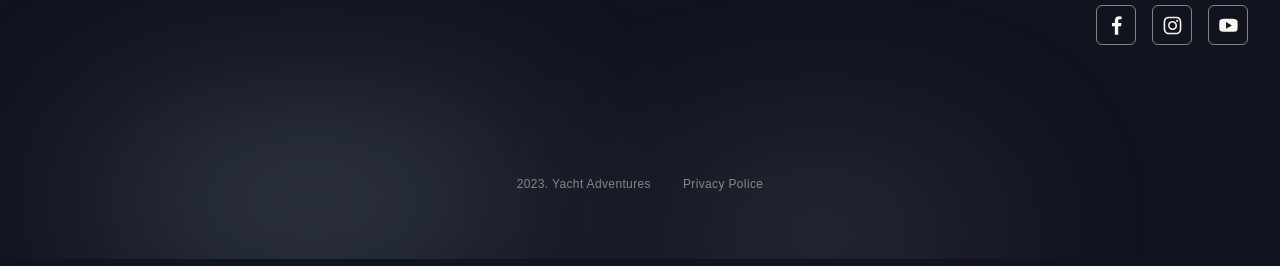
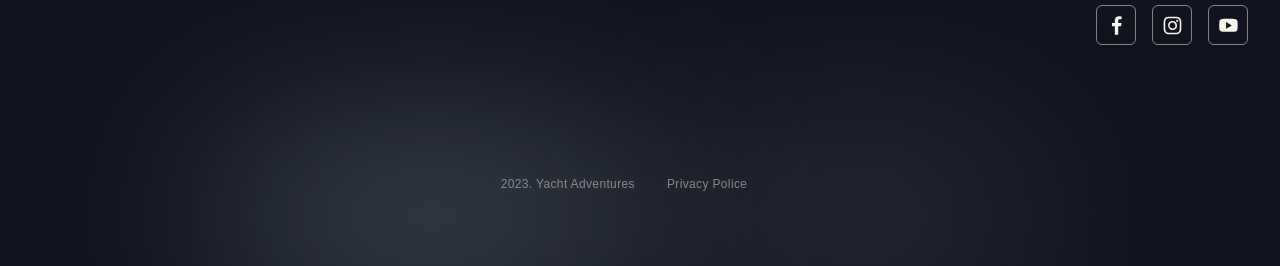
Before and after one commit to VickyUA/Project_Team_12, a website built with Vite: page src/index.html in a window 1280 px wide. Shown: the part 5605-5871 px from the top of the page. Built offline with nearby package versions, Linux system fonts and the light colour scheme; files whose address does not match are found by name.

Commit message:
footer update

```diff
--- a/src/css/footer.css
+++ b/src/css/footer.css
@@ -152,8 +152,11 @@ margin-bottom: 16px;
 
 .footer-icons-social {
 fill: var(--white-title-color);
+transition-duration: 250ms;
+transition-timing-function: cubic-bezier(0.4,0,0.2,1);
+transition-property: fill;
+}
 
-}
 @media only screen and (min-width: 768px) {
   .footer-icons-social {
 width: 19px;
@@ -169,6 +172,9 @@ height: 19px;
   display: flex;
   justify-content: center;
   align-items: center;
+  transition-duration: 250ms;
+  transition-timing-function: cubic-bezier(0.4,0,0.2,1);
+  transition-property: border;
 }
 @media only screen and (min-width: 768px) {
   .footer-icon-link {
@@ -178,53 +184,77 @@ height: 19px;
 }
 .footer-icon-link:hover .footer-icons-social,
 .footer-icon-link:focus .footer-icons-social {
-  fill: #A1B5BA;
+  fill:#BEC7C2;
 }
 .footer-icon-link:hover,
 .footer-icon-link:focus {
-  border: 1px solid #A1B5BA;
+  border: 1px solid #BEC7C2;
 }
-.footer-gradient {
+
+/* .iсon-gradient {
+  fill: transparent;
+} */
+.footer-container::after {
+  content: '';
+  position: absolute;
+  width: 420px;
+  height: 100px;
+  transform: rotate(-0.089deg);
   border-radius: 420px;
   opacity: 0.6000000238418579;
-  background:#D9D9D9;
+  background: #93ABAE;
   filter: blur(100px);
-  width: 420px;
-  height: 100px;
+  top:259px ;
+  left: 25px;
+
+  }
+  .footer-container::before {
+    display: none;
+  }
+@media only screen and (min-width: 768px) {
+  .footer-container::after {
+    content: '';
     position: absolute;
-  top: 350px;
-  right: -50px;
-}
-
-@media only screen and (min-width: 768px) {
-  .footer-gradient {
-  border-radius: 419px;
-  background:#93ABAE;
     width: 419px;
     height: 100px;
-  right: 100px;
-  top: 250px;
-  }
+    transform: rotate(-0.089deg);
+    border-radius: 419px;
+    opacity: 0.6000000238418579;
+    background: #93ABAE;
+    filter: blur(100px);
+    top: 264px ;
+    left: 220px;
 
     }
+}
 @media only screen and (min-width: 1280px) {
-  .footer-gradient {
+.footer-container::after {
+content: '';
+position: absolute;
+width: 415px;
+height: 100px;
+transform: rotate(-0.089deg);
 border-radius: 415px;
-  background:#93ABAE;
-  width: 415px;
-  height: 80px;
-  top: 250px;
-  right: 760px;
+opacity: 0.6000000238418579;
+background: #93ABAE;
+filter: blur(100px);
+top:257px ;
+left: 225px;
+
     }
-  .footer-gradient-second {
+.footer-container::before {
+content: '';
+position: absolute;
+width: 317px;
+height: 50px;
+transform: rotate(-0.089deg);
 border-radius: 317px;
 opacity: 0.6000000238418579;
 background:#A6A9B2;
 filter: blur(100px);
-  width: 317px;
-  height: 50px;
-  position: absolute;
-  top: 300px;
-  right: 300px;
+top:281px ;
+left: 700px;
+display: block;
+
       }
 }
--- a/src/partials/footer.html
+++ b/src/partials/footer.html
@@ -1,7 +1,7 @@
 <footer class="footer-section">
   <div class="footer-container container">
     <div class="footer-logo-container">
-      <a href="" class="footer-logo-text link">
+      <a href="../index.html" class="footer-logo-text link">
         <img
           class="footer-icon-img-logo"
           src="./icon/yacht_header.svg"
@@ -56,8 +56,8 @@
     <ul class="footer-text-police-item list">
       <li>2023. Yacht Adventures</li>
       <li>Privacy Police</li>
+      <li>
+    </li>
     </ul>
-    <div class="footer-gradient"></div>
-    <div class="footer-gradient-second"></div>
   </div>
 </footer>
```
Also changed, not shown: src/img/sprite.svg. Lines whose indentation alone changed are shown as unchanged.
